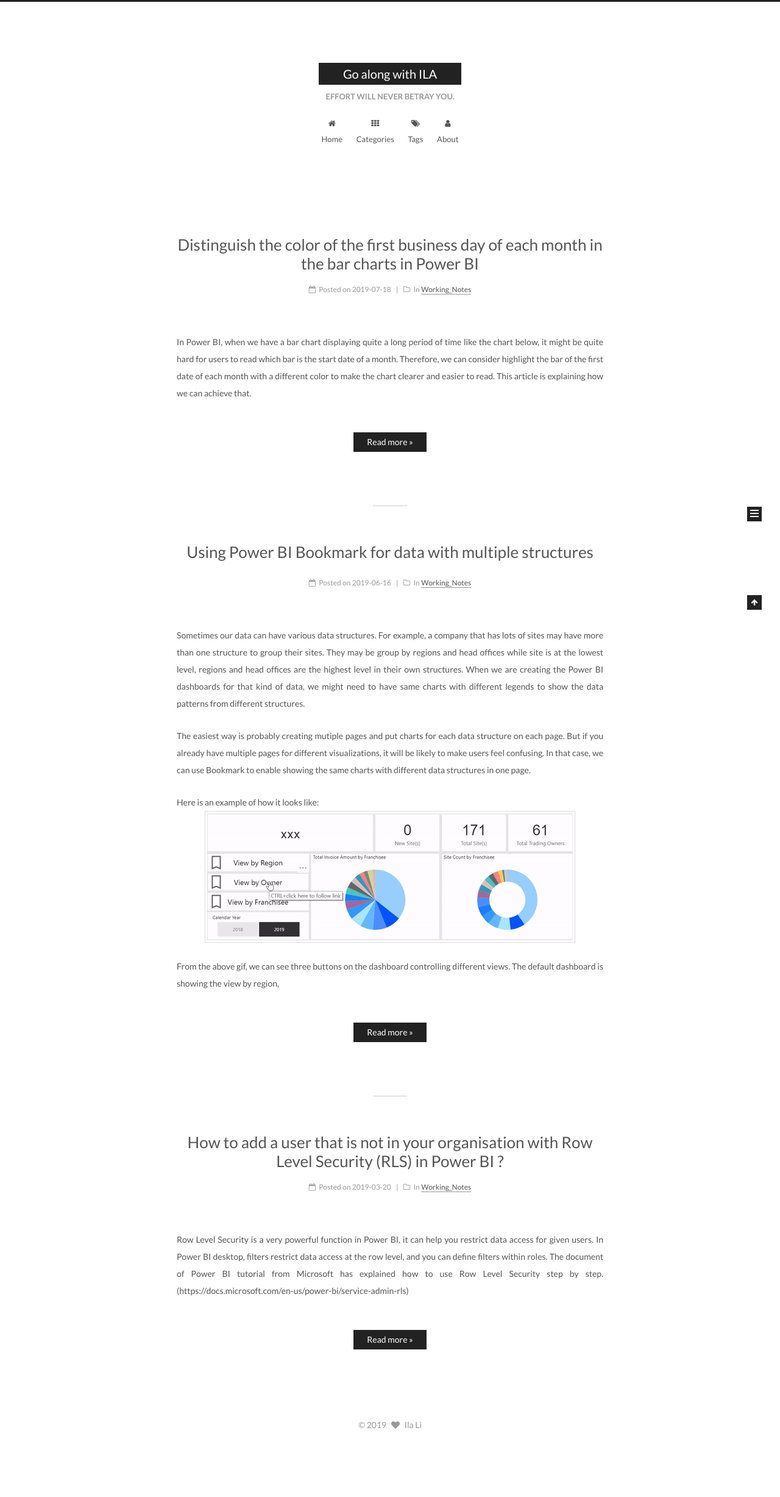
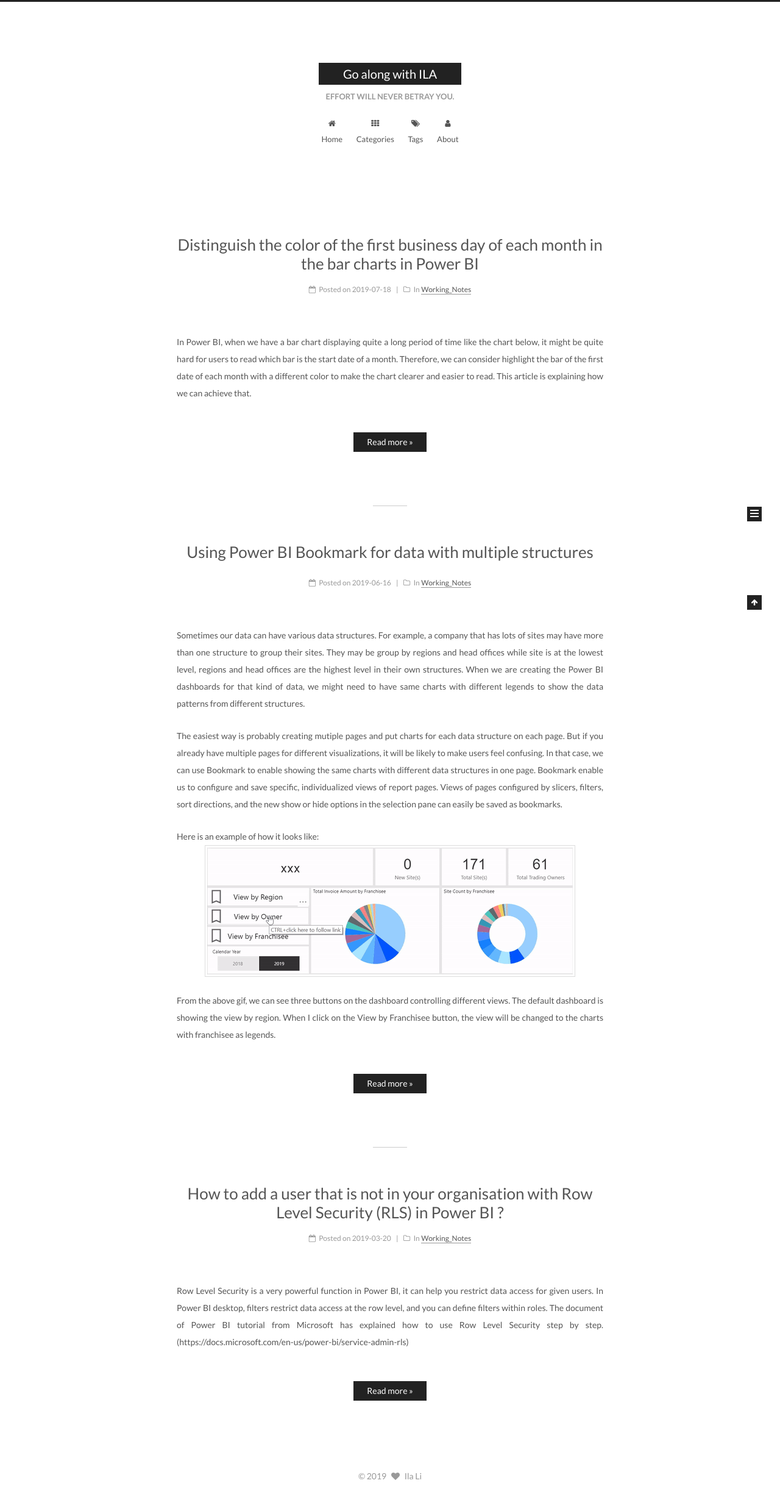
Before and after one commit to dollypigeon/dollypigeon.github.io, a Jekyll site: the page built from index.html, in a window 1280 px wide. Shown: the whole page at 61% size. Built offline with Jekyll 4.4.1, drawn with Linux system fonts in a browser that asks for light colours; the list of posts is cut into pages by our own code; before the commit the page ends 2371 px from its top, so only the background shows below that.

Commit message:
Update 2019-07-18-Power-BI-Bookmark.md

```diff
--- a/_posts/2019-07-18-Power-BI-Bookmark.md
+++ b/_posts/2019-07-18-Power-BI-Bookmark.md
@@ -10,9 +10,9 @@ categories: "Working_Notes"
 
 Sometimes our data can have various data structures. For example, a company that has lots of sites may have more than one structure to group their sites. They may be group by regions and head offices while site is at the lowest level, regions and head offices are the highest level in their own structures. When we are creating the Power BI dashboards for that kind of data, we might need to have same charts with different legends to show the data patterns from different structures.
 
-The easiest way is probably creating mutiple pages and put charts for each data structure on each page. But if you already have multiple pages for different visualizations, it will be likely to make users feel confusing. In that case, we can use Bookmark to enable showing the same charts with different data structures in one page.
+The easiest way is probably creating mutiple pages and put charts for each data structure on each page. But if you already have multiple pages for different visualizations, it will be likely to make users feel confusing. In that case, we can use Bookmark to enable showing the same charts with different data structures in one page. Bookmark enable us to configure and save specific, individualized views of report pages. Views of pages configured by slicers, filters, sort directions, and the new show or hide options in the selection pane can easily be saved as bookmarks.
 
 Here is an example of how it looks like:
 ![Bookmark](/assets/images/2019-07-18/Bookmark.gif)
 
-From the above gif, we can see three buttons on the dashboard controlling different views. The default dashboard is showing the view by region,
+From the above gif, we can see three buttons on the dashboard controlling different views. The default dashboard is showing the view by region. When I click on the View by Franchisee button, the view will be changed to the charts with franchisee as legends.
```
